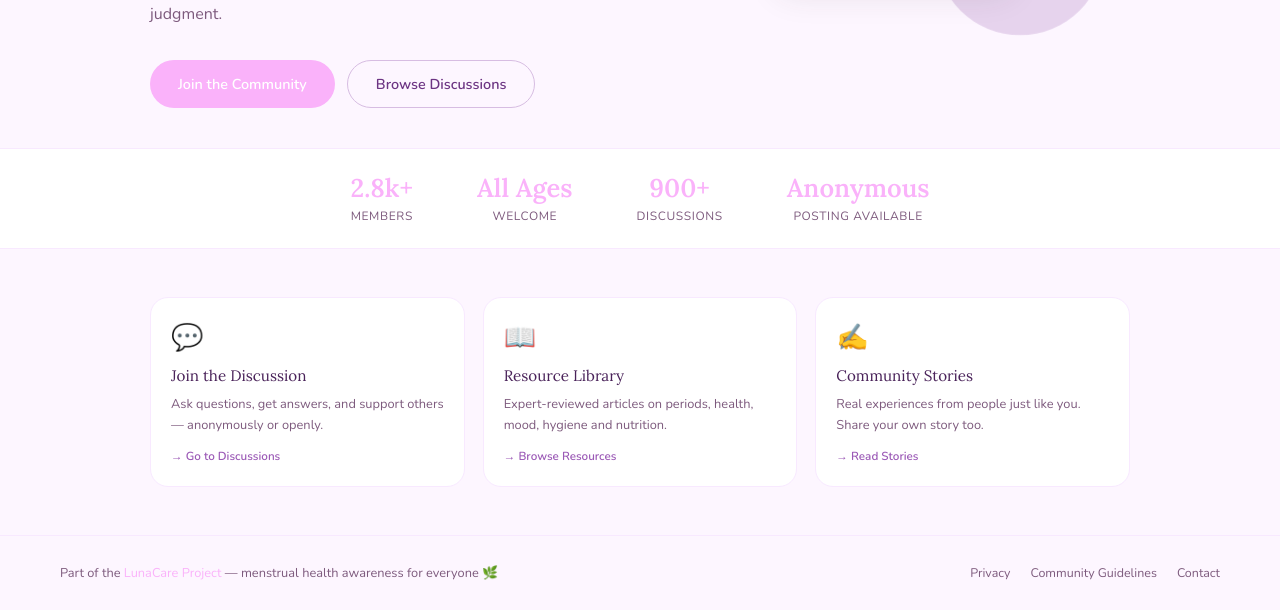
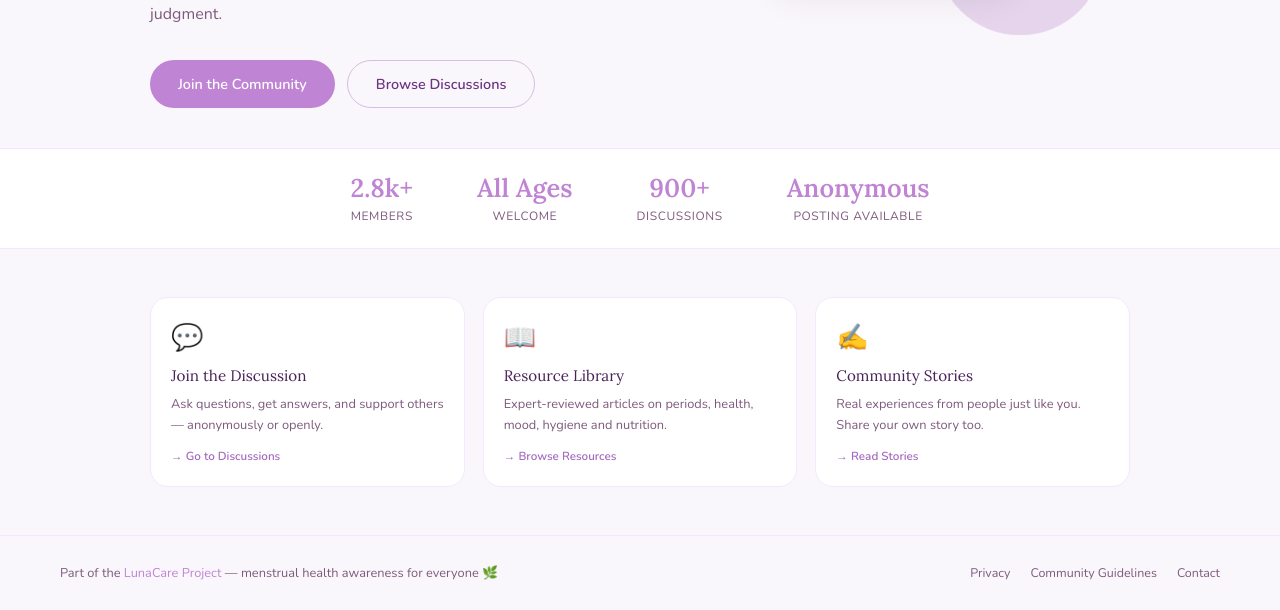
Before and after one commit to RohandJoel/Luna-Care-Community-, a plain HTML site: page index.html in a window 1280 px wide. Shown: the part 443-1053 px from the top of the page. Drawn offline with nearby package versions, Linux system fonts and the light colour scheme; no server answers.

Commit message:
Update styles.css

```diff
--- a/css/styles.css
+++ b/css/styles.css
@@ -1,24 +1,32 @@
 @import url('https://fonts.googleapis.com/css2?family=Lora:ital,wght@0,400;0,600;1,400&family=Nunito:wght@300;400;500;600&display=swap');
 
 :root {
-  --sand: #fdf6ff;              /* background (cream + purple tint) */
-  --sand2: #f8e9ff;
+  /* BACKGROUND (soft, not bright) */
+  --sand: #faf7fc;
+  --sand2: #f3e8ff;
 
-  --terra: rgb(250, 178, 250); /* MAIN COLOR */
-  --terra-lt: rgb(255, 210, 255);
-  --terra-dk: rgb(200, 120, 200);
+  /* PRIMARY (your theme color — toned down) */
+  --terra: #c084d4;
+  --terra-lt: #e9d5f5;
+  --terra-dk: #9b59b6;
 
-  --teal: #9b59b6;             /* secondary purple */
+  /*  SECONDARY (for accents, hover, tags) */
+  --teal: #a569bd;
   --teal-lt: #d7bde2;
   --teal-dk: #6c3483;
 
-  --stone: #4a235a;            /* text color */
+  /* TEXT COLORS (very important for readability) */
+  --stone: #4a235a;
   --muted: #7d5a7d;
 
+  /* BASE UI */
   --white: #ffffff;
   --card: #ffffff;
 
+  /* ERROR */
   --error: #e74c3c;
+
+  /* SUCCESS */
   --success: #27ae60;
 }
 *, *::before, *::after { box-sizing: border-box; margin: 0; padding: 0; }
```
